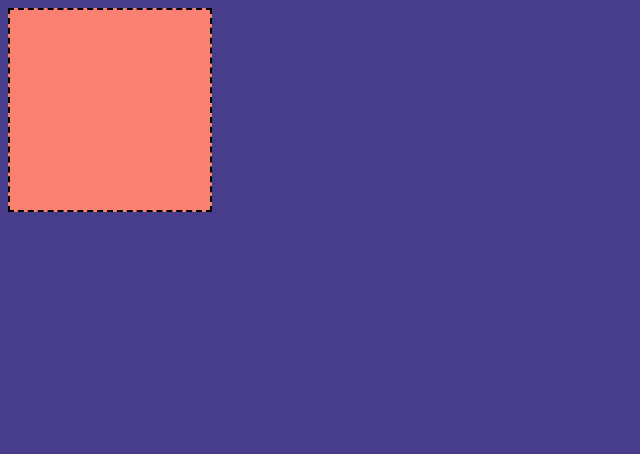
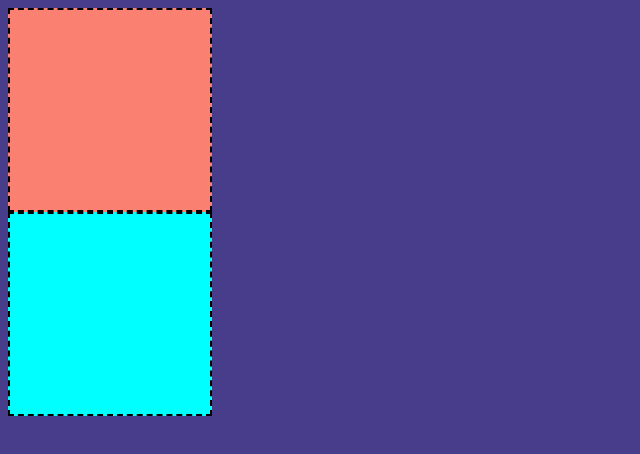
Before and after one commit to luferso/parada_33, a plain HTML site: page index.html in a window 1280 px wide. Shown: the whole page, without its empty margins (0-640 px from the left). Drawn offline with Linux system fonts and the light colour scheme.

Commit message:
Minha segunda modificação

```diff
--- a/css/estilo.css
+++ b/css/estilo.css
@@ -11,3 +11,6 @@ body{
 .cor_01{
     background-color: #fa8072;
 }
+.cor_02{
+    background-color: #00ffff;
+}
--- a/index.html
+++ b/index.html
@@ -8,5 +8,6 @@
 </head>
 <body>
     <div class="box cor_01"></div>
+    <div class="box cor_02"></div>
 </body>
 </html>
```
